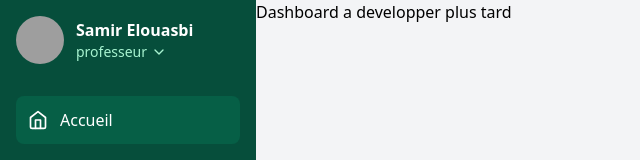
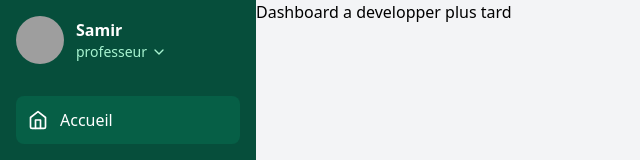
Before and after one commit to gradysonge/Chronosplan, a React (Vite) app: page / in a window 1280 px wide. Shown: the top 160 px of the page, without its empty margins (0-640 px from the left). Built offline with nearby package versions, Linux system fonts and the light colour scheme; grey boxes are pictures that could not be loaded.

Commit message:
Charles a changé le nom du prof

```diff
--- a/src/components/Sidebar.jsx
+++ b/src/components/Sidebar.jsx
@@ -4,7 +4,7 @@ import { Calendar, Users, Home, ChevronDown } from 'lucide-react';
 import clsx from 'clsx';
 
 const user = {
-  name: 'Samir Elouasbi',
+  name: 'Samir',
   role: 'professeur',
   avatar: 'https://images.unsplash.com/photo-1472099645785-5658abf4ff4e?ixlib=rb-1.2.1&ixid=eyJhcHBfaWQiOjEyMDd9&auto=format&fit=facearea&facepad=2&w=256&h=256&q=80'
 };
```
